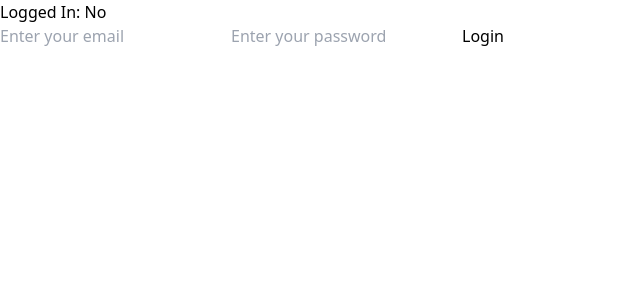
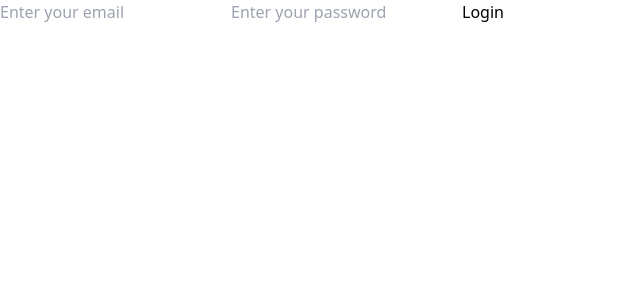
Before and after one commit to Markobanduka/recoil, a React (Vite) app: page / in a window 1280 px wide. Shown: the top 300 px of the page, without its empty margins (0-640 px from the left). Built offline with nearby package versions, Linux system fonts and the light colour scheme.

Commit message:
added style to Task component

```diff
--- a/src/App.tsx
+++ b/src/App.tsx
@@ -1,15 +1,13 @@
 import Login from "./components/Login";
 import Tasks from "./components/Tasks";
-import UserData from "./components/UserData";
 import { RecoilRoot } from "recoil";
 
 const App = () => {
   return (
     <>
       <RecoilRoot>
+        <Login />
         <Tasks />
-        <UserData />
-        <Login />
       </RecoilRoot>
     </>
   );
```
